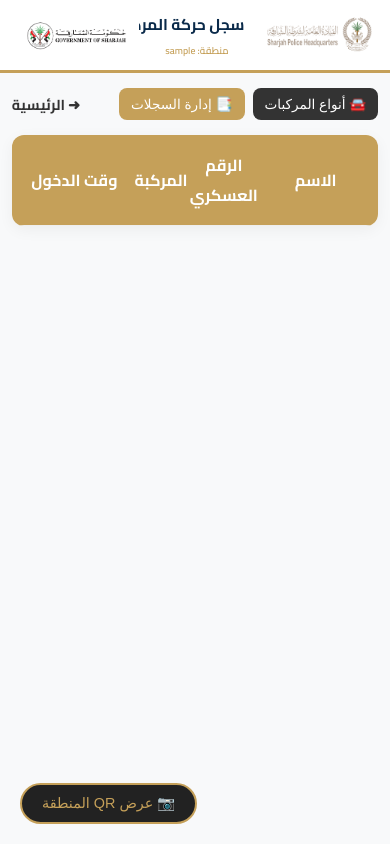
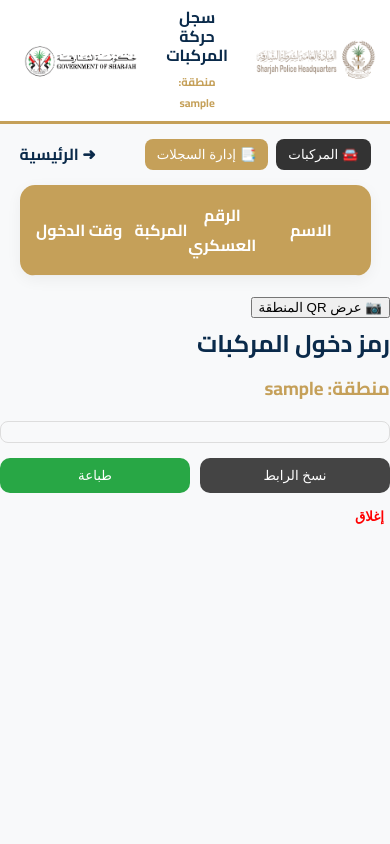
Before and after one commit to Mohammed-Alzahmi/vehicle-tracker-v2, a Flask app: a page that uses templates/region_details.html in a window 390 px wide. Run offline with Flask 3, Linux system fonts and the light colour scheme.

Commit message:
fix responsive and ui

```diff
--- a/static/style.css
+++ b/static/style.css
@@ -2,81 +2,73 @@
 
 :root { --primary: #0a2a4a; --accent: #c5a059; --bg: #f8f9fa; --danger: #dc3545; }
 
-body { font-family: 'Cairo', sans-serif; background: var(--bg); margin: 0; direction: rtl; }
+body { font-family: 'Cairo', sans-serif; background: var(--bg); margin: 0; direction: rtl; overflow-x: hidden; }
 
-/* هيدر تكيّفي بالكامل */
+/* هيدر ذكي يغير ترتيبه في التلفون */
 header {
     background: white;
-    padding: 10px 3%;
+    padding: 10px 5%;
     display: flex;
     justify-content: space-between;
     align-items: center;
     border-bottom: 3px solid var(--accent);
     gap: 10px;
 }
-header img {
-    height: clamp(40px, 8vw, 80px); /* يصغر أكثر في الشاشات الصغيرة */
-    width: auto;
-}
-.header-text { flex: 1; text-align: center; min-width: 0; }
-.header-text h2 {
-    margin: 0;
-    color: var(--primary);
-    font-size: clamp(0.9rem, 4vw, 1.7rem); /* يصغر العنوان مع الشاشة */
-    white-space: nowrap;
-}
-.header-text p {
-    margin: 2px 0 0 0;
-    color: var(--accent);
-    font-size: clamp(0.6rem, 2.5vw, 0.95rem);
-    font-weight: 600;
+
+header img { height: 70px; width: auto; transition: 0.3s; }
+
+.header-text { text-align: center; flex: 1; }
+.header-text h2 { color: var(--primary); margin: 0; font-size: 1.5rem; line-height: 1.2; }
+.header-text p { color: var(--accent); margin: 5px 0 0 0; font-size: 0.9rem; font-weight: bold; }
+
+/* تصغير الهيدر في التلفون عشان ما يتداخل */
+@media (max-width: 600px) {
+    header { padding: 8px 2%; }
+    header img { height: 45px; }
+    .header-text h2 { font-size: 1rem; }
+    .header-text p { font-size: 0.7rem; }
 }
 
-/* تعديل اللنك المزعج في الباركود */
-.qr-link-box {
-    background: #f4f4f4;
-    padding: 10px;
-    border-radius: 5px;
-    font-size: 0.7rem;
-    margin: 10px 0;
-    word-break: break-all; /* يخلي اللنك ينزل سطر وما يطلع برا */
-    max-width: 100%;
-    color: #666;
-}
-
-/* تعديل الفراغ في الجدول */
+/* جدول السجلات - إزالة الفراغ */
 .records-table-row {
     display: grid;
-    grid-template-columns: 0px 2fr 1fr 1fr 2fr; /* يبدأ بـ 0 عشان يخوز الفراغ */
-    transition: 0.3s;
+    grid-template-columns: 2fr 1fr 1fr 2fr; /* بدون فراغ في البداية */
     align-items: center;
     text-align: center;
     padding: 15px 5px;
     border-bottom: 1px solid #eee;
-}
-/* يوم نفتح الإدارة، يظهر الفراغ عشان التشيك بوكس */
-.admin-mode .records-table-row {
-    grid-template-columns: 50px 2fr 1fr 1fr 2fr;
+    transition: 0.3s;
 }
 
-.type-text { color: #000 !important; text-decoration: none; } /* النوع بالأسود */
+/* يظهر الفراغ "فقط" عند تفعيل وضع الإدارة */
+.admin-mode .records-table-row {
+    grid-template-columns: 40px 2fr 1fr 1fr 2fr;
+}
 
-/* باقي الستايليات الأساسية بدون تغيير */
-.add-region-container { max-width: 600px; margin: 20px auto; display: flex; padding: 0 20px; }
-.add-region-container input { flex: 1; padding: 12px; border: 2px solid #ddd; border-radius: 0 12px 12px 0; font-family: 'Cairo'; }
-.add-region-container button { padding: 12px 20px; background: var(--primary); color: white; border: none; border-radius: 12px 0 0 12px; cursor: pointer; font-weight: bold; }
-.regions-grid { display: grid; grid-template-columns: repeat(auto-fill, minmax(250px, 1fr)); gap: 15px; padding: 20px 5%; }
-.region-card { background: white; border-radius: 15px; box-shadow: 0 4px 15px rgba(0,0,0,0.05); position: relative; border: 1px solid #eee; text-align: center; padding: 40px 15px; cursor: pointer; }
-.region-title { font-size: 1.5rem; font-weight: 700; color: var(--primary); border-bottom: 3px solid var(--accent); }
-.dots-container { position: absolute; top: 10px; left: 10px; cursor: pointer; padding: 8px; z-index: 10; }
-.menu { display: none; position: absolute; top: 40px; left: 10px; background: white; border-radius: 8px; box-shadow: 0 5px 20px rgba(0,0,0,0.15); z-index: 100; }
-.menu.show { display: block; }
-.menu button { display: block; width: 100px; padding: 10px; border: none; background: none; font-family: 'Cairo'; text-align: right; cursor: pointer; }
+.record-check { display: none; margin: 0 auto; }
+
+/* النوع بالأسود */
+.type-text { color: black !important; font-weight: 600; text-decoration: none; }
+
+/* صندوق اللنك في الباركود - حل مشكلة الخروج عن الصفحة */
+.qr-link-box {
+    background: #f8f9fa;
+    padding: 10px;
+    border-radius: 8px;
+    font-size: 0.75rem;
+    margin: 15px 0;
+    word-break: break-all;
+    border: 1px solid #ddd;
+    max-width: 100%;
+    overflow-wrap: break-word;
+}
+
+/* كروت المناطق */
+.regions-grid { display: grid; grid-template-columns: repeat(auto-fill, minmax(280px, 1fr)); gap: 20px; padding: 20px 5%; }
+.region-card { background: white; border-radius: 15px; padding: 40px 20px; text-align: center; cursor: pointer; position: relative; box-shadow: 0 4px 10px rgba(0,0,0,0.05); }
+.region-title { font-size: 1.6rem; color: var(--primary); border-bottom: 3px solid var(--accent); padding-bottom: 5px; }
+
+/* مودال التعديل */
 .edit-modal { display: none; position: fixed; inset: 0; background: rgba(0,0,0,0.7); align-items: center; justify-content: center; z-index: 2000; }
 .edit-content { background: white; padding: 25px; border-radius: 20px; width: 85%; max-width: 350px; text-align: center; }
-.edit-content input { width: 100%; padding: 10px; margin: 15px 0; border: 1px solid #ddd; border-radius: 10px; font-family: 'Cairo'; text-align: center; }
-.record-check { display: none; transform: scale(1.2); }
-.admin-only-controls { display: none; gap: 8px; margin-bottom: 15px; justify-content: center; flex-wrap: wrap; }
-.modal { display: none; position: fixed; inset: 0; background: rgba(0,0,0,0.6); align-items: center; justify-content: center; z-index: 1000; }
-.qr-content { background: white; padding: 25px; border-radius: 20px; text-align: center; width: 85%; max-width: 320px; }
-.floating-qr { position: fixed; bottom: 20px; left: 20px; background: #222; color: var(--accent); border: 2px solid var(--accent); padding: 10px 20px; border-radius: 50px; cursor: pointer; font-size: 0.9rem; }
+.edit-content input { width: 100%; padding: 12px; margin: 15px 0; border: 1px solid #ddd; border-radius: 10px; font-family: 'Cairo'; text-align: center; box-sizing: border-box; }
--- a/templates/region_details.html
+++ b/templates/region_details.html
@@ -2,6 +2,7 @@
 <html lang="ar" dir="rtl">
 <head>
     <meta charset="UTF-8">
+    <meta name="viewport" content="width=device-width, initial-scale=1.0">
     <title>{{ region }}</title>
     <link rel="stylesheet" href="{{ url_for('static', filename='style.css') }}">
 </head>
@@ -15,30 +16,34 @@
     <img src="{{ url_for('static', filename='shj-police.png') }}">
 </header>
 
-<div class="container" style="padding: 15px 3%;">
-    <div style="display: flex; justify-content: space-between; align-items: center; margin-bottom: 15px; flex-wrap: wrap; gap: 10px;">
+<div class="container" style="padding: 15px 5%;">
+    <div style="display: flex; justify-content: space-between; align-items: center; margin-bottom: 15px;">
         <div style="display: flex; gap: 8px;">
-            <button class="btn-main" style="background:#333; color:white; padding:8px 12px; border-radius:8px; border:none; cursor:pointer; font-size:0.85rem;" onclick="openCarModal()">🚘 أنواع المركبات</button>
-            <button class="btn-main" id="toggleAdminBtn" style="background:var(--accent); color:white; padding:8px 12px; border-radius:8px; border:none; cursor:pointer; font-size:0.85rem;" onclick="enableAdminMode()">📑 إدارة السجلات</button>
+            <button onclick="openCarModal()" style="background:#333; color:white; border:none; padding:8px 12px; border-radius:8px; cursor:pointer;">🚘 المركبات</button>
+            <button onclick="enableAdminMode()" style="background:var(--accent); color:white; border:none; padding:8px 12px; border-radius:8px; cursor:pointer;">📑 إدارة السجلات</button>
         </div>
-        <div id="adminControls" class="admin-only-controls">
-            <button class="btn-main" style="background:#666; color:white; padding:8px 12px; border-radius:8px; border:none; font-size:0.85rem;" onclick="selectAllRecords()">✅ الكل</button>
-            <button class="btn-main" style="background:var(--danger); color:white; padding:8px 12px; border-radius:8px; border:none; font-size:0.85rem;" onclick="deleteSelected()">🗑️ حذف</button>
-        </div>
-        <a href="/" style="text-decoration:none; color:#333; font-weight:bold; font-size:0.9rem;">➜ الرئيسية</a>
+        <a href="/" style="text-decoration:none; color:var(--primary); font-weight:bold;">➜ الرئيسية</a>
     </div>
 
-    <div style="background: white; border-radius: 12px; overflow: hidden; box-shadow: 0 4px 15px rgba(0,0,0,0.05);">
-        <div id="tableHeader" class="records-table-row" style="background: var(--accent); color: white; font-weight: bold;">
-            <div></div><div>الاسم</div><div>الرقم العسكري</div><div>المركبة</div><div>وقت الدخول</div>
+    <div id="adminControls" style="display:none; justify-content:center; gap:10px; margin-bottom:15px;">
+        <button onclick="selectAllRecords()" style="padding:8px 15px; border-radius:8px; border:none; background:#666; color:white;">تحديد الكل</button>
+        <button onclick="deleteSelected()" style="padding:8px 15px; border-radius:8px; border:none; background:var(--danger); color:white;">حذف المحدد</button>
+    </div>
+
+    <div style="background: white; border-radius: 15px; overflow: hidden; box-shadow: 0 4px 15px rgba(0,0,0,0.05);">
+        <div class="records-table-row" id="tableHeader" style="background: var(--accent); color: white; font-weight: bold;">
+            <div class="record-check"></div> <div>الاسم</div>
+            <div>الرقم العسكري</div>
+            <div>المركبة</div>
+            <div>وقت الدخول</div>
         </div>
         {% for r in records %}
         <div class="records-table-row">
-            <div><input type="checkbox" class="record-check" value="{{ r.id }}"></div>
-            <div style="font-weight: bold; font-size: 0.9rem;">{{ r.name }}</div>
-            <div style="font-weight: bold; font-size: 0.9rem;">{{ r.military_id }}</div>
-            <div class="type-text" style="font-size: 0.9rem;">{{ r.car_type }}</div>
-            <div style="font-size: 0.75rem; color: #666;">{{ r.time }}</div>
+            <input type="checkbox" class="record-check" value="{{ r.id }}">
+            <div style="font-weight: bold;">{{ r.name }}</div>
+            <div>{{ r.military_id }}</div>
+            <div class="type-text">{{ r.car_type }}</div>
+            <div style="font-size: 0.8rem; color: #666;">{{ r.time }}</div>
         </div>
         {% endfor %}
     </div>
@@ -49,27 +54,16 @@
 <div id="qrModal" class="modal">
     <div class="qr-content">
         <div id="printableQR">
-            <h3 style="margin:0; font-size: 1.2rem;">رمز دخول المركبات</h3>
-            <h4 style="color:var(--accent); margin: 5px 0 15px 0;">منطقة: {{ region }}</h4>
-            <div id="qrPlaceholder"></div> </div>
+            <h2 style="margin:0; color:var(--primary);">رمز دخول المركبات</h2>
+            <h3 style="color:var(--accent); margin: 5px 0 15px 0;">منطقة: {{ region }}</h3>
+            <div id="qrPlaceholder"></div>
+        </div>
         <div class="qr-link-box" id="qrUrlText"></div>
         <div style="display:flex; gap:10px;">
-            <button onclick="copyQRLink()" style="flex:1; padding:10px; border-radius:8px; border:none; background:#444; color:white; cursor:pointer;">📋 نسخ</button>
-            <button onclick="printQR()" style="flex:1; padding:10px; border-radius:8px; border:none; background:#28a745; color:white; cursor:pointer;">🖨️ طباعة</button>
+            <button onclick="copyQRLink()" style="flex:1; padding:10px; border-radius:10px; border:none; background:#444; color:white;">نسخ الرابط</button>
+            <button onclick="printQR()" style="flex:1; padding:10px; border-radius:10px; border:none; background:#28a745; color:white;">طباعة</button>
         </div>
-        <p onclick="document.getElementById('qrModal').style.display='none'" style="cursor:pointer; color:red; margin-top:15px; font-weight:bold;">إغلاق</p>
-    </div>
-</div>
-
-<div id="carModal" class="modal">
-    <div class="qr-content" style="width:90%; max-width:350px;">
-        <div style="display:flex; justify-content:space-between; margin-bottom:15px;"><h3>قائمة المركبات</h3><span onclick="document.getElementById('carModal').style.display='none'" style="cursor:pointer; font-size:1.5rem">&times;</span></div>
-        <div id="carList" style="max-height:200px; overflow-y:auto; margin-bottom:15px; border:1px solid #eee; border-radius:10px;">
-            {% for car in car_types %}
-            <div style="display:flex; justify-content:space-between; padding:8px; border-bottom:1px solid #eee;"><span>🚗 {{ car }}</span><span style="color:red; cursor:pointer" onclick="manageCar('delete', '{{ car }}')">🗑️</span></div>
-            {% endfor %}
-        </div>
-        <div style="display:flex; gap:5px;"><input id="newCarInput" style="flex:1; padding:8px; border:1px solid #ddd; border-radius:8px;" placeholder="نوع جديد..."><button onclick="addCar()" style="background:var(--primary); color:white; border:none; padding:8px 12px; border-radius:8px;">+</button></div>
+        <button onclick="document.getElementById('qrModal').style.display='none'" style="margin-top:15px; background:none; border:none; color:red; font-weight:bold; cursor:pointer;">إغلاق</button>
     </div>
 </div>
 
```
